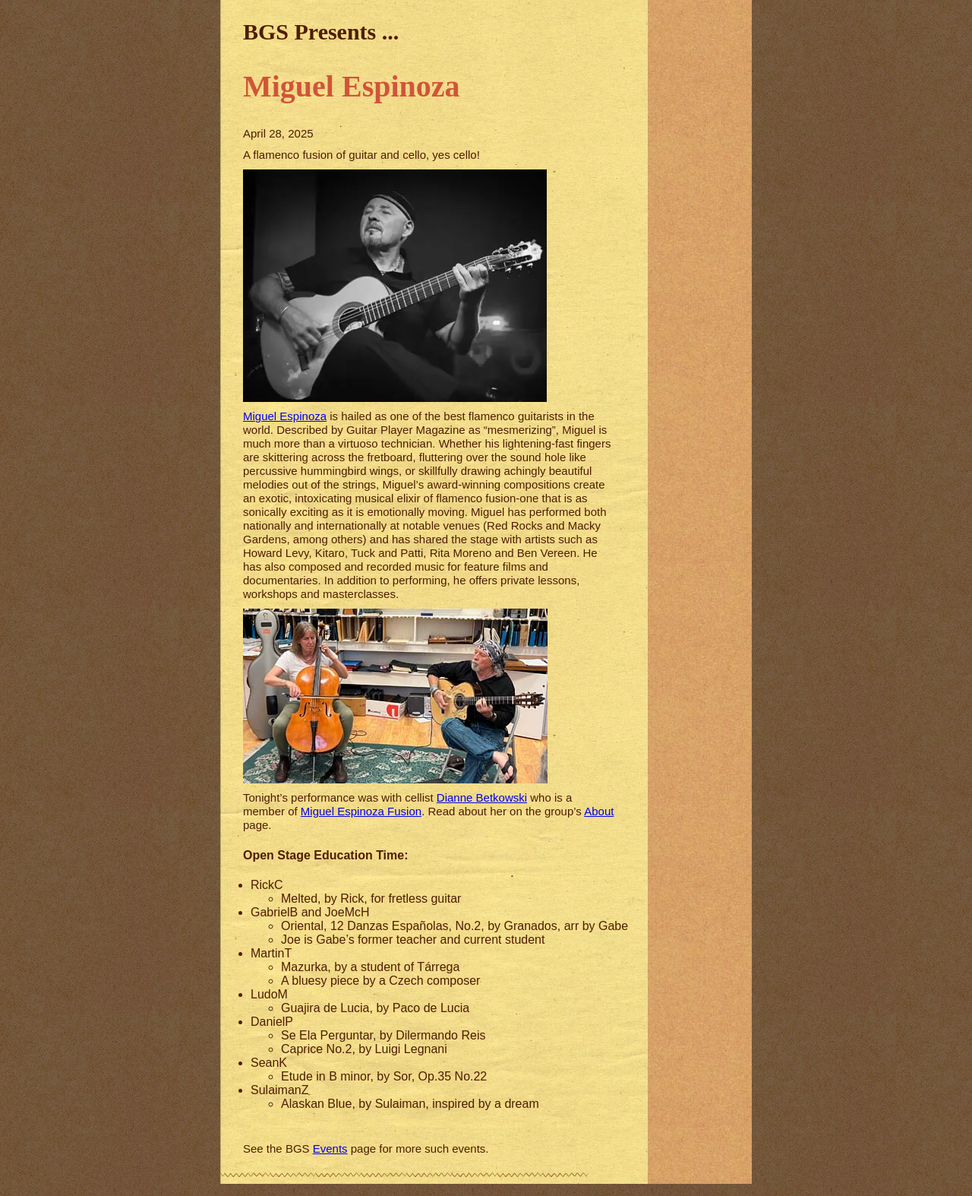
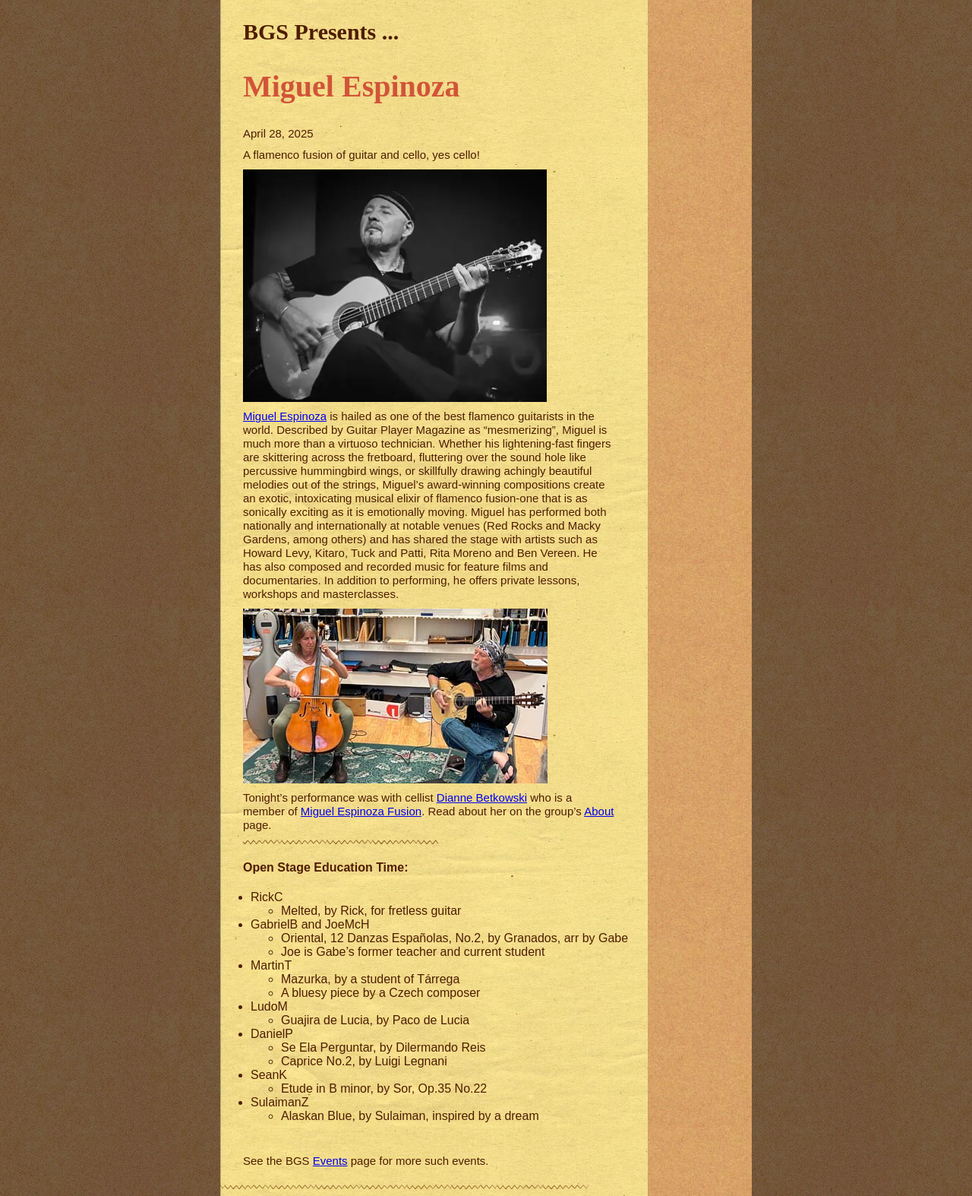
Before and after one commit to boulderguitarsociety/boulderguitarsociety.github.io, a Jekyll site: the page built from _posts/2025-04-28-miguel-espinoza.md, in a window 1280 px wide. Shown: the whole page at 76% size. Built offline with Jekyll 4.4.1, drawn with Linux system fonts in a browser that asks for light colours.

Commit message:
add separator line above open stage

```diff
--- a/_posts/2025-04-28-miguel-espinoza.md
+++ b/_posts/2025-04-28-miguel-espinoza.md
@@ -25,6 +25,7 @@
 
 Tonight's performance was with cellist [Dianne Betkowski](https://www.facebook.com/dianne.betkowski/) who is a member of [Miguel Espinoza Fusion](https://miguelespinozafusion.com/).  Read about her on the group's [About](https://miguelespinozafusion.com/about) page.
 
+![line](/pics/wgly-line.png)
 
 #### Open Stage Education Time: ####
 * RickC
```
